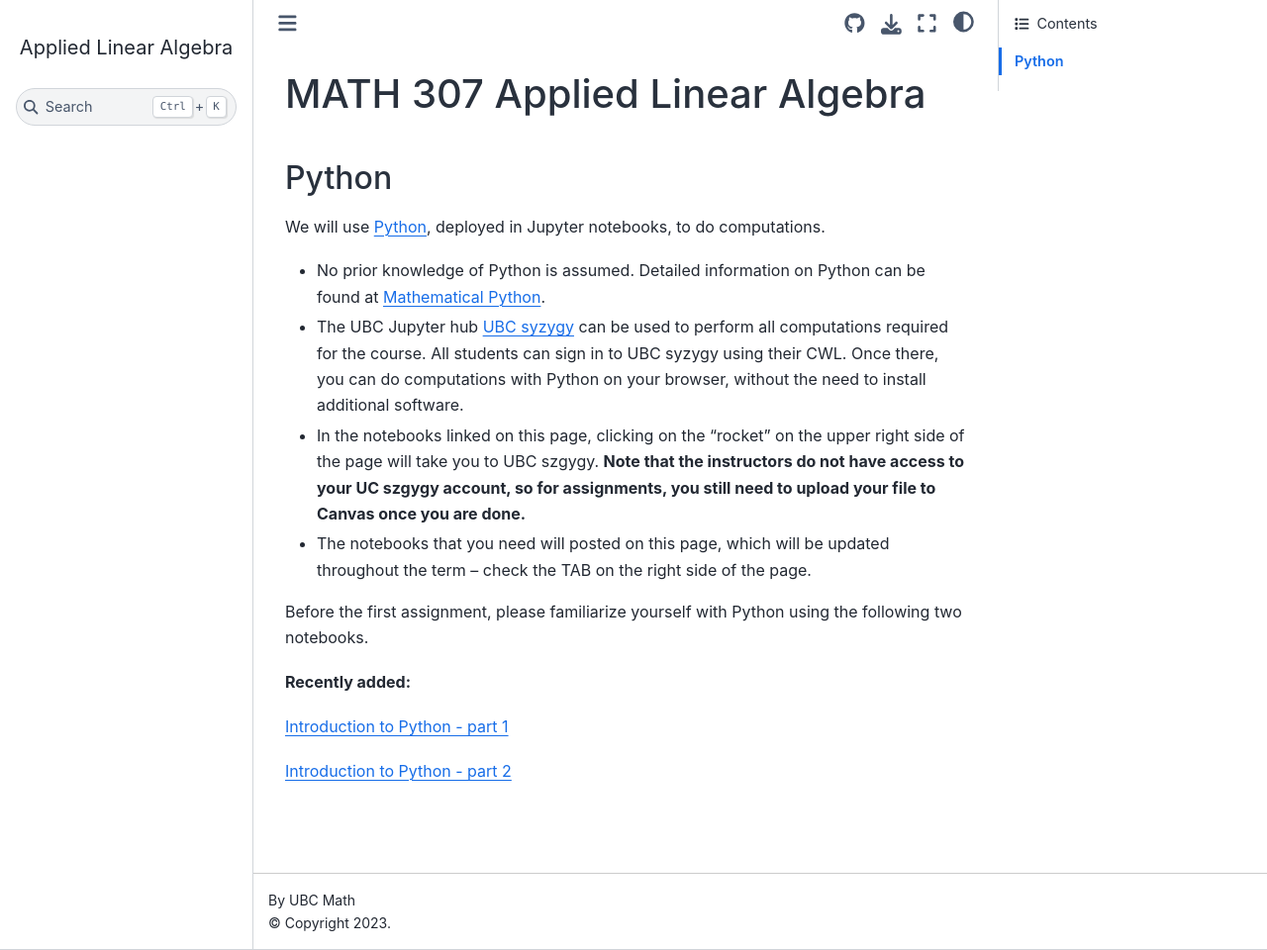
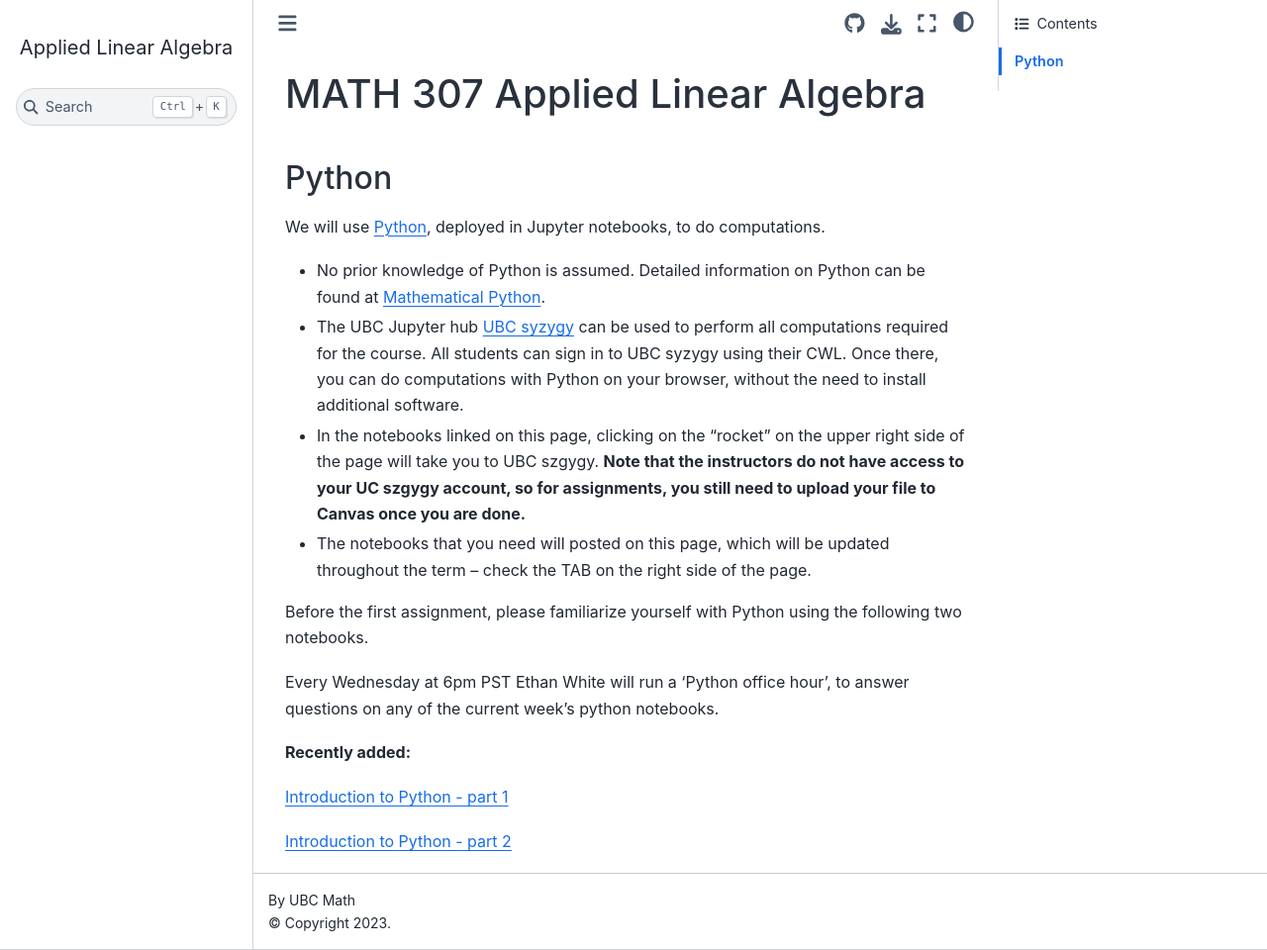
Before and after one commit to ozguryilmaz/Math307---2021WT2, a Jupyter Book: the page built from index.md, in a window 1280 px wide and 960 px high. Shown: the whole window at 99% size. Built offline with Jupyter Book 1.0.4 settings and Sphinx 7.4.7 and the Sphinx Book theme 1.1.4, drawn with Linux system fonts in a browser that asks for light colours; pages that are not in the unit, such as notebooks, are missing from menus.

Commit message:
Intro edits

```diff
--- a/index.md
+++ b/index.md
@@ -13,6 +13,10 @@ We will use [Python](https://www.python.org), deployed in Jupyter notebooks, to
 
 Before the first assignment, please familiarize yourself with Python using the following two notebooks.
 
+
+Every Wednesday at 6pm PST Ethan White will run a 'Python office hour', to answer questions on any of the current week's python notebooks.
+
+
 **Recently added:**
 
 [Introduction to Python - part 1](notebooks/IntroductionToPythonPart1.ipynb)
```
